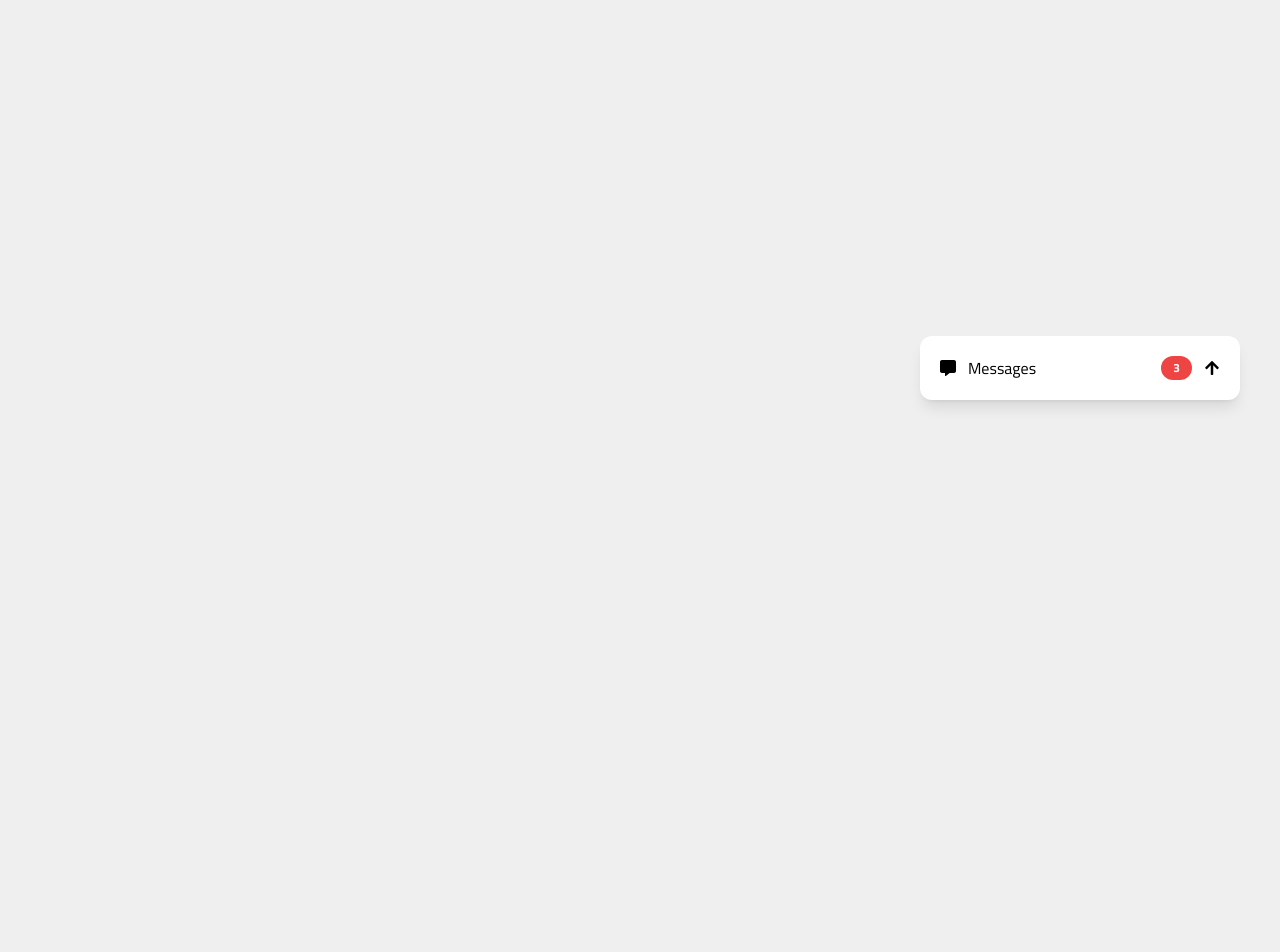
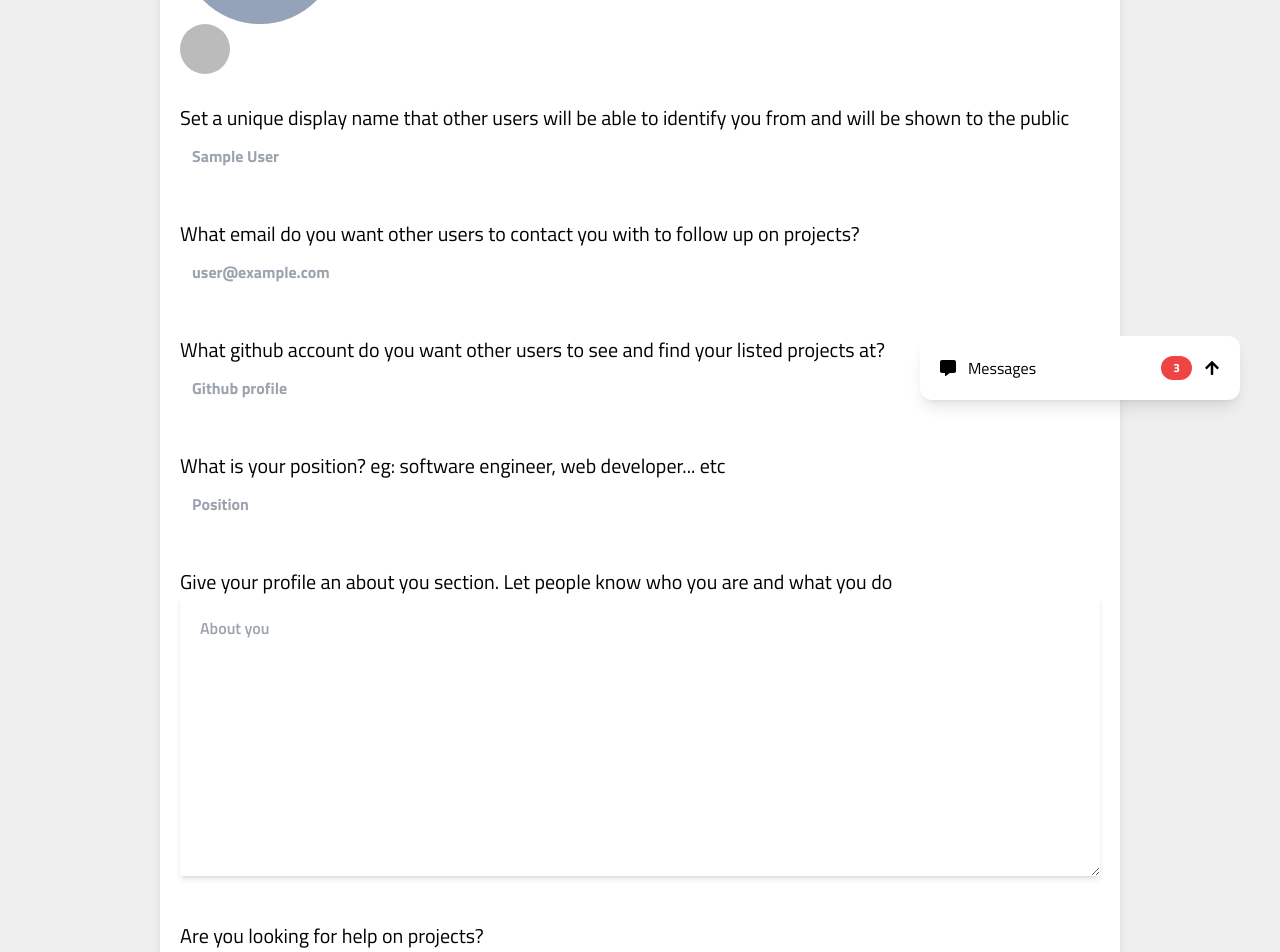
Before and after one commit to RyanLarge13/Dev-Unite, a Next.js app: page /setup in a window 1280 px wide. Shown: the part 400-1352 px from the top of the page. Before the commit the page ends 800 px from the top, so only its background shows below. Built offline with nearby package versions, Linux system fonts and the light colour scheme; no server answers; sample sign-in values are in the browser's storage.

Commit message:
Creating Set-up

```diff
--- a/app/setup/page.tsx
+++ b/app/setup/page.tsx
@@ -1,7 +1,111 @@
+import ProfileQuickView from "@/components/ProfileQuickView";
+import { getDbUser } from "@/serverActions/userActions";
+import { currentUser } from "@clerk/nextjs/server";
+import Image from "next/image";
+import { redirect } from "next/navigation";
 import React from "react";
+import { FaFileUpload } from "react-icons/fa";
 
-const SetUp = () => {
-  return <div>SetUp</div>;
+const SetUp = async () => {
+  const clerkUser = await currentUser();
+
+  if (!clerkUser) {
+    redirect("/");
+  }
+
+  return (
+    <main className="pt-20 min-h-screen px-40">
+      <div className="rounded-3xl shadow-lg bg-white w-full mt-5 overflow-hidden p-5">
+        <h1 className="font-semibold mb-10">
+          Let's finish setting up your account
+        </h1>
+        <label htmlFor="avatar">
+          <div className="w-40 h-40 rounded-full flex justify-center items-center text-4xl bg-slate-400">
+            <FaFileUpload />
+          </div>
+          <Image
+            src={clerkUser.imageUrl}
+            alt="current avatar"
+            width={50}
+            height={50}
+            className="w-30 h-30 rounded-full"
+          />
+          <input type="file" className="opacity-0" />
+        </label>
+        <label htmlFor="username">
+          <p className="text-xl">
+            Set a unique display name that other users will be able to identify
+            you from and will be shown to the public
+          </p>
+          <input
+            id="username"
+            name="username"
+            type="username"
+            className="outline-none focus:outline-none p-3 w-full font-bold text-orange-600"
+            placeholder={clerkUser.fullName || "No username set"}
+          />
+        </label>
+        <label htmlFor="email">
+          <p className="text-xl mt-10">
+            What email do you want other users to contact you with to follow up
+            on projects?
+          </p>
+          <input
+            id="email"
+            name="email"
+            type="email"
+            className="outline-none focus:outline-none p-3 w-full font-bold text-orange-600"
+            placeholder={
+              clerkUser.primaryEmailAddress?.emailAddress || "No email set"
+            }
+          />
+        </label>
+        <label htmlFor="github">
+          <p className="text-xl mt-10">
+            What github account do you want other users to see and find your
+            listed projects at?
+          </p>
+          <input
+            id="github"
+            name="github"
+            type="github"
+            className="outline-none focus:outline-none p-3 w-full font-bold text-orange-600"
+            placeholder={"Github profile"}
+          />
+        </label>
+        <label htmlFor="position">
+          <p className="text-xl mt-10">
+            What is your position? eg: software engineer, web developer... etc
+          </p>
+          <input
+            id="position"
+            name="position"
+            type="position"
+            className="outline-none focus:outline-none p-3 w-full font-bold text-orange-600"
+            placeholder={"Position"}
+          />
+        </label>
+        <label htmlFor="bio">
+          <p className="text-xl mt-10">
+            Give your profile an about you section. Let people know who you are
+            and what you do
+          </p>
+          <textarea
+            name="bio"
+            id="bio"
+            className="outline-none shadow-md focus:outline-none w-full font-semibold p-5"
+            rows={10}
+            maxLength={1000}
+            placeholder="About you"
+          ></textarea>
+        </label>
+        <p className="text-xl mt-10">Are you looking for help on projects?</p>
+        <p className="text-xl mt-10">
+          Are you interested in finding projects to work on?
+        </p>
+      </div>
+    </main>
+  );
 };
 
 export default SetUp;
```
